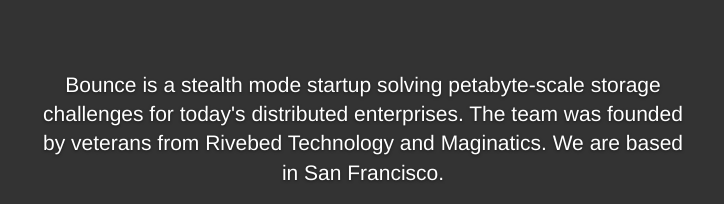
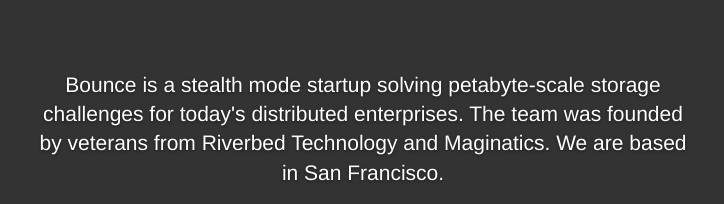
Before and after one commit to bouncestorage/bouncestorage.github.io, a plain HTML site: page index.html in a window 1280 px wide. Shown: the part 204-408 px from the top of the page, 277-1001 px from the left. Drawn offline with nearby package versions, Linux system fonts and the light colour scheme.

Commit message:
fix typo

```diff
--- a/index.html
+++ b/index.html
@@ -53,7 +53,7 @@
               Bounce is a stealth mode startup solving petabyte-scale
               storage challenges for today's distributed
               enterprises. The team was founded by veterans from
-              Rivebed Technology and Maginatics. We are based in San
+              Riverbed Technology and Maginatics. We are based in San
               Francisco.
             </p>
             <p class="lead">
```
